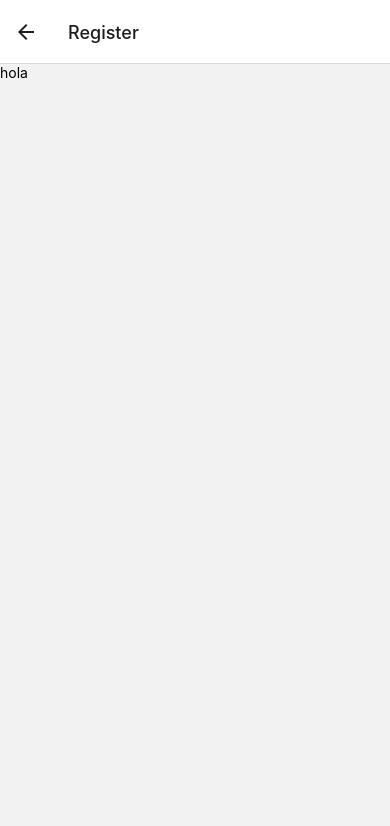
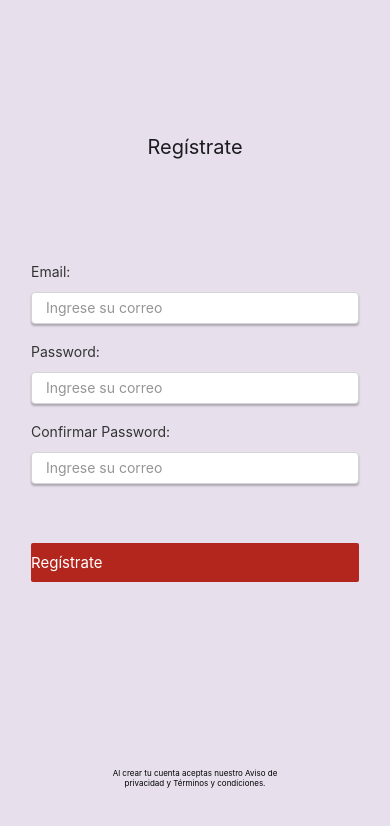
Before and after one commit to No-Country/s7-24-ft-reactNative, a React Native app in the folder App/: screen /Register in a window 390 px wide. Shown: the top 826 px of the page. Built offline with nearby package versions, Linux system fonts and the light colour scheme.

Commit message:
login terminado

```diff
--- a/App/src/components/ButtonFom.tsx
+++ b/App/src/components/ButtonFom.tsx
@@ -3,11 +3,15 @@ import ObjectStyles from "../styles/objects/objects";
 import RootStyles from "../styles/setting/setting";
 interface Props {
 	text: string;
+	handlerSubmit: () => void;
 }
 
-const ButtonFom = ({ text }: Props) => {
+const ButtonFom = ({ text, handlerSubmit }: Props) => {
 	return (
-		<TouchableOpacity style={[ObjectStyles.bottomForm, styles.bottom]}>
+		<TouchableOpacity
+			style={[ObjectStyles.bottomForm, styles.bottom]}
+			onPress={handlerSubmit}
+		>
 			<Text style={styles.text}>{text}</Text>
 		</TouchableOpacity>
 	);
--- a/App/src/components/FormAuth.tsx
+++ b/App/src/components/FormAuth.tsx
@@ -8,7 +8,7 @@ const FormAuth = ({ children }: Children) => {
 const styles = StyleSheet.create({
 	FormAuth: {
 		minHeight: 139,
-		gap:20,
+		gap: 20,
 	},
 });
 
--- /dev/null
+++ b/App/src/components/index.ts
@@ -0,0 +1,4 @@
+export { default as ButtonFom } from "./ButtonFom";
+export { default as ErrorMessageForm } from "./ErrorMessageForm";
+export { default as FormAuth } from "./FormAuth";
+export { default as LazyLoadingStart } from "./LazyLoadingStart";
--- /dev/null
+++ b/App/src/models/register.models.ts
@@ -0,0 +1,6 @@
+import Form from "./login.models";
+interface RegisterForm extends Form {
+	confirmPassword: string;
+}
+
+export default RegisterForm;
--- a/App/src/pages/auth/login/Login.tsx
+++ b/App/src/pages/auth/login/Login.tsx
@@ -7,9 +7,8 @@ import {
 	TouchableOpacity,
 	View,
 } from "react-native";
-import ButtonFom from "../../../components/ButtonFom";
-import ErrorMessageForm from "../../../components/ErrorMessageForm";
-import FormAuth from "../../../components/FormAuth";
+
+import { ButtonFom, ErrorMessageForm, FormAuth } from "../../../components";
 import Form from "../../../models/login.models";
 import ObjectStyles from "../../../styles/objects/objects";
 
@@ -17,7 +16,7 @@ type Props = {
 	navigation: NativeStackNavigationProp<any, any>;
 };
 
-const Login: React.FC<Props> = ({ navigation }) => {
+const Login = ({ navigation }: Props) => {
 	const {
 		control,
 		handleSubmit,
@@ -36,6 +35,7 @@ const Login: React.FC<Props> = ({ navigation }) => {
 	const onSubmit = (data: Form) => {
 		console.log(data);
 	};
+
 	return (
 		<View style={[ObjectStyles.backgroundForm, ObjectStyles.flexBox]}>
 			<Text style={ObjectStyles.titleForm}>Iniciar Sesión</Text>
@@ -45,10 +45,11 @@ const Login: React.FC<Props> = ({ navigation }) => {
 					<Text style={ObjectStyles.textLabelForm}>Email:</Text>
 					<Controller
 						control={control}
-						render={({ field: { onChange, value } }) => (
+						render={({ field: { onChange, onBlur, value } }) => (
 							<TextInput
 								placeholder="Ingrese su correo"
 								value={value}
+								onBlur={onBlur}
 								onChangeText={onChange}
 								keyboardType="email-address"
 								style={ObjectStyles.input}
@@ -58,19 +59,22 @@ const Login: React.FC<Props> = ({ navigation }) => {
 						rules={{ required: true }}
 					/>
 
-					{errors && <ErrorMessageForm message={errors.email?.message} />}
+					{errors.email && (
+						<ErrorMessageForm message='Este campo es requirió' />
+					)}
 				</View>
 
 				<View style={ObjectStyles.containerFormInput}>
 					<Text style={ObjectStyles.textLabelForm}>Password:</Text>
 					<Controller
 						control={control}
-						render={({ field: { onChange, value } }) => (
+						render={({ field: { onChange, onBlur, value } }) => (
 							<TextInput
 								placeholder="Ingrese su correo"
 								secureTextEntry={true}
 								textContentType="password"
 								onChangeText={onChange}
+								onBlur={onBlur}
 								value={value}
 								style={ObjectStyles.input}
 							/>
@@ -78,6 +82,9 @@ const Login: React.FC<Props> = ({ navigation }) => {
 						name="password"
 						rules={{ required: true }}
 					/>
+					{errors.password && (
+						<ErrorMessageForm message='Este campo es requirió' />
+					)}
 				</View>
 
 				<ButtonFom
@@ -103,4 +110,8 @@ const style = StyleSheet.create({
 	},
 });
 
+Login.navigationOptions = {
+	title: "",
+};
+
 export default Login;
--- a/App/src/pages/auth/register/Register.tsx
+++ b/App/src/pages/auth/register/Register.tsx
@@ -1,10 +1,117 @@
-import { Text, View } from "react-native";
+import { Controller, useForm } from "react-hook-form";
+import { StyleSheet, Text, TextInput, View } from "react-native";
+import { ButtonFom, ErrorMessageForm, FormAuth } from "../../../components";
+import RegisterForm from "../../../models/register.models";
+import ObjectStyles from "../../../styles/objects/objects";
+
 const Register = () => {
+	const {
+		control,
+		handleSubmit,
+		formState: { errors },
+	} = useForm<RegisterForm>({
+		defaultValues: {
+			email: "",
+			password: "",
+			confirmPassword: "",
+		},
+	});
+
+	const onSubmit = (data: RegisterForm) => {
+		console.log(data);
+	};
+
 	return (
-		<View>
-			<Text>hola</Text>
+		<View style={[ObjectStyles.backgroundForm, ObjectStyles.flexBox]}>
+			<Text style={ObjectStyles.titleForm}>Regístrate</Text>
+			<FormAuth>
+				<View style={ObjectStyles.containerFormInput}>
+					<Text style={ObjectStyles.textLabelForm}>Email:</Text>
+					<Controller
+						control={control}
+						render={({ field: { onChange, onBlur, value } }) => (
+							<TextInput
+								placeholder="Ingrese su correo"
+								value={value}
+								onBlur={onBlur}
+								onChangeText={onChange}
+								keyboardType="email-address"
+								style={ObjectStyles.input}
+							/>
+						)}
+						name="email"
+						rules={{ required: true }}
+					/>
+
+					{errors.email && (
+						<ErrorMessageForm message='Este campo es requirió' />
+					)}
+				</View>
+
+				<View style={ObjectStyles.containerFormInput}>
+					<Text style={ObjectStyles.textLabelForm}>Password:</Text>
+					<Controller
+						control={control}
+						render={({ field: { onChange, onBlur, value } }) => (
+							<TextInput
+								placeholder="Ingrese su correo"
+								secureTextEntry={true}
+								textContentType="password"
+								onChangeText={onChange}
+								onBlur={onBlur}
+								value={value}
+								style={ObjectStyles.input}
+							/>
+						)}
+						name="password"
+						rules={{ required: true }}
+					/>
+					{errors.password && (
+						<ErrorMessageForm message='Este campo es requirió' />
+					)}
+				</View>
+
+				<View style={ObjectStyles.containerFormInput}>
+					<Text style={ObjectStyles.textLabelForm}>Confirmar Password:</Text>
+					<Controller
+						control={control}
+						render={({ field: { onChange, onBlur, value } }) => (
+							<TextInput
+								placeholder="Ingrese su correo"
+								secureTextEntry={true}
+								textContentType="password"
+								onChangeText={onChange}
+								onBlur={onBlur}
+								value={value}
+								style={ObjectStyles.input}
+							/>
+						)}
+						name="confirmPassword"
+						rules={{ required: true }}
+					/>
+					{errors.password && (
+						<ErrorMessageForm message='Este campo es requirió' />
+					)}
+				</View>
+
+				<ButtonFom text="Regístrate" handlerSubmit={handleSubmit(onSubmit)} />
+			</FormAuth>
+			<Text style={styles.paragraph}>
+				Al crear tu cuenta aceptas nuestro Aviso de privacidad y Términos y
+				condiciones.
+			</Text>
 		</View>
 	);
 };
 
+const styles = StyleSheet.create({
+	paragraph: {
+		position: "absolute",
+		bottom: 56,
+		width: 179,
+		fontSize: 8,
+		textAlign: "center",
+		color: "#000",
+	},
+});
 export default Register;
--- a/App/src/pages/index/Index.tsx
+++ b/App/src/pages/index/Index.tsx
@@ -13,12 +13,18 @@ const Index = () => {
 					<Stack.Screen
 						name="Login"
 						component={Login}
-						options={{ title: "Login" }}
+						options={{
+							title: "",
+							headerShown: false,
+						}}
 					/>
 					<Stack.Screen
 						name="Register"
 						component={Register}
-						options={{ title: "Register" }}
+						options={{
+							title: "Register",
+							headerShown: false,
+						}}
 					/>
 				</>
 			) : (
--- a/App/src/styles/objects/objects.ts
+++ b/App/src/styles/objects/objects.ts
@@ -15,7 +15,7 @@ const ObjectStyles = StyleSheet.create({
 	},
 	backgroundForm: {
 		height: "100%",
-		backgroundColor: RootStyles.colorWhite,
+		backgroundColor: RootStyles.backgroundColorApp,
 	},
 
 	input: {
@@ -25,7 +25,9 @@ const ObjectStyles = StyleSheet.create({
 		borderRadius: 4,
 		fontSize: 14,
 		border: "1px solid #d4d4d4",
+		backgroundColor: RootStyles.colorWhite,
 		color: "rgba(149, 149, 149, 1)",
+		boxShadow: " 0px 2px 2px rgba(0, 0, 0, 0.25)",
 	},
 	titleForm: {
 		position: "absolute",
--- a/App/src/styles/setting/setting.ts
+++ b/App/src/styles/setting/setting.ts
@@ -4,6 +4,7 @@ const RootStyles = {
 	colorOnErrorContainer: "#410E0B",
 	typographyMajor: "#1c1b1f",
 	colorBck: "#333",
+	backgroundColorApp: "#E7E0EC",
 };
 
 export default RootStyles;
```
